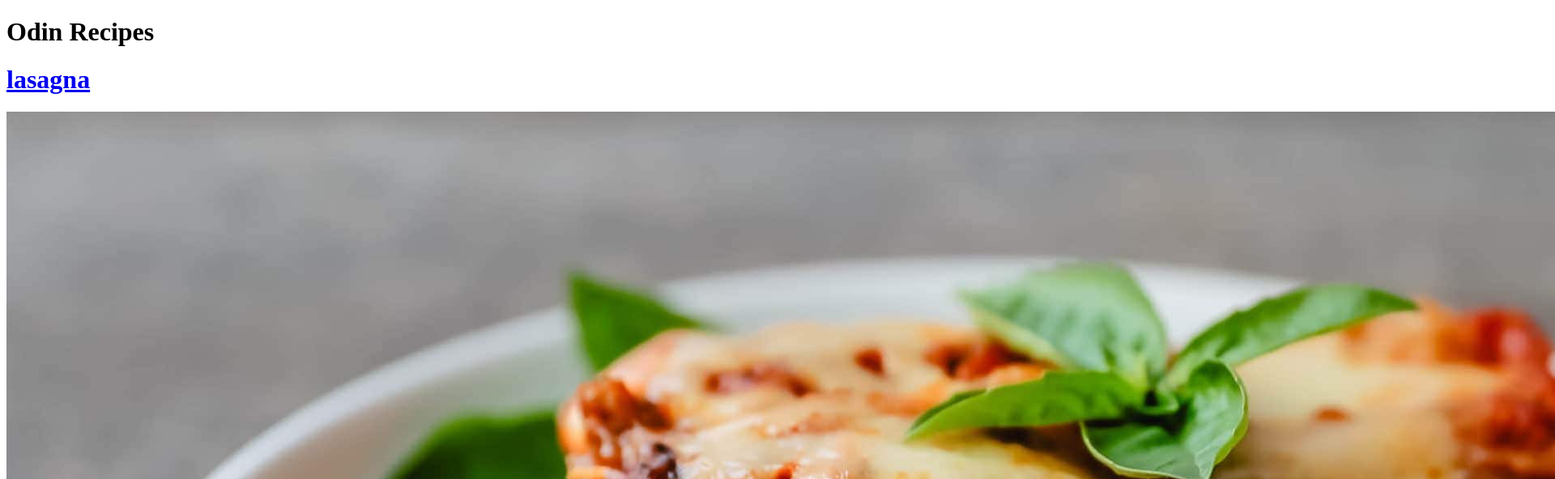
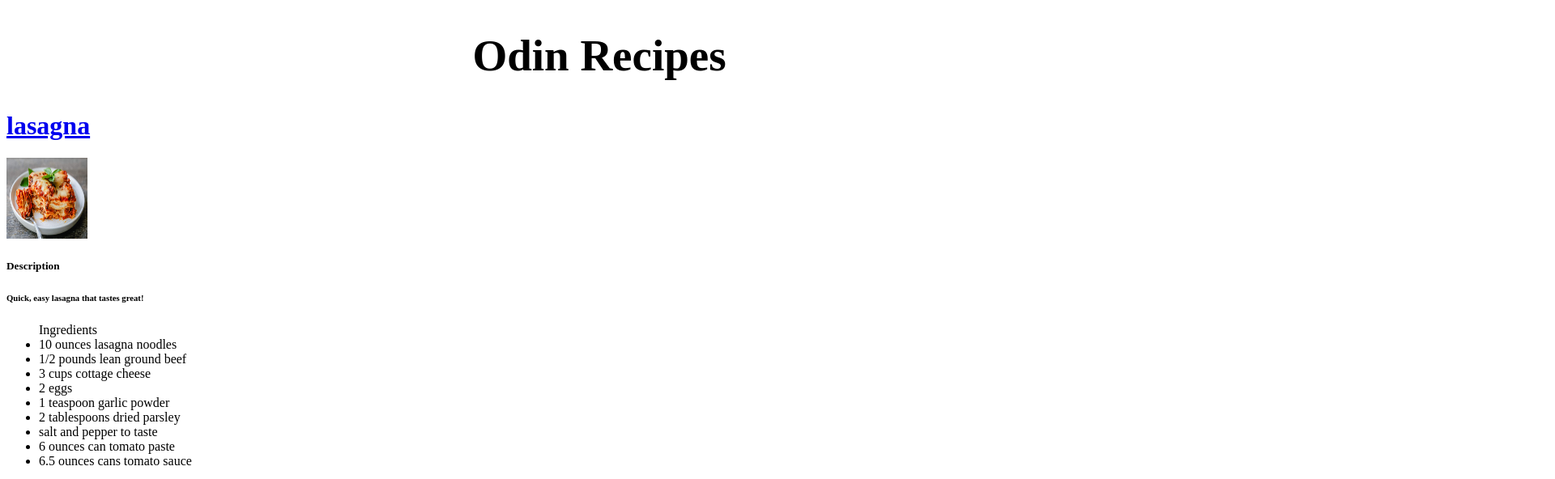
Before and after one commit to SadetTurhan/odin-recipes, a plain HTML site: page index.html in a window 1280 px wide. Shown: the top 592 px of the page at 81% size, 1920 px wide, since content can reach past the window. Drawn offline with Linux system fonts and the light colour scheme.

Commit message:
Edit index.html

```diff
--- a/index.html
+++ b/index.html
@@ -4,11 +4,13 @@
     <meta charset="UTF-8">
     <meta http-equiv="X-UA-Compatible" content="IE=edge">
     <meta name="viewport" content="width=device-width, initial-scale=1.0">
+    <link rel="stylesheet" href="style.css">
     <title>Document</title>
 </head>
 <body>
     <h1 class="header">Odin Recipes</h1>
-    <h1 > <a href=lasagna.html>lasagna</a></h1>
+    <div class="recipes">
+    <h1> <a href=lasagna.html>lasagna</a></h1>
     <img src="lasagna.jpg">
     <h5>Description</h5>
     <h6>Quick, easy lasagna that tastes great! </h6>
@@ -47,5 +49,6 @@
         <li>Mix olive oil, paprika, oregano, salt, and pepper for marinade in a glass bowl.</li>
         <li>Add bell pepper and sausage; cook and stir, breaking sausage up with a spatula, for 5 minutes. Add shrimp; cook and stir until shrimp are bright pink on the outside and the meat is opaque, about 2 minutes.</li>
     </ol>
+    </div>
 </body>
 </html>
--- a/style.css
+++ b/style.css
@@ -4,7 +4,8 @@
     justify-content: center;
     margin-left: 200px;
 }
-img {
-    height: 20px;
-    width:20px;
+
+img{
+    height:100px;
+    width: 100px;
 }
```
